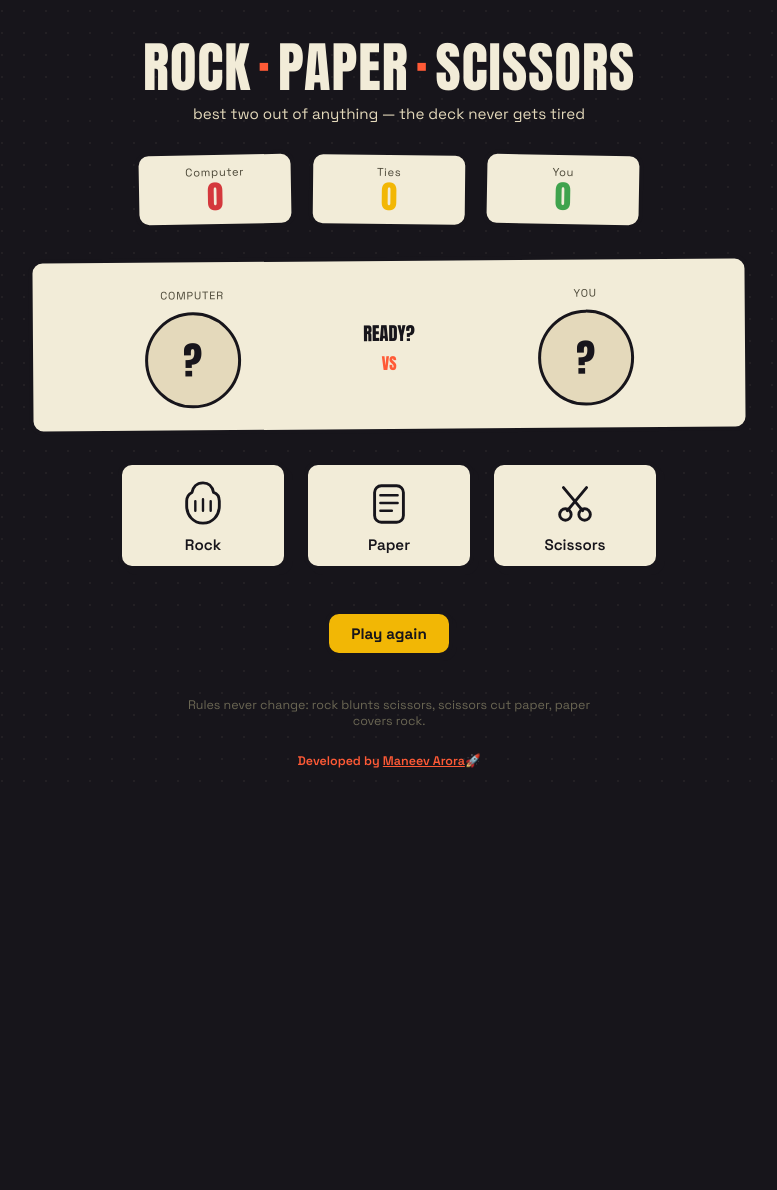
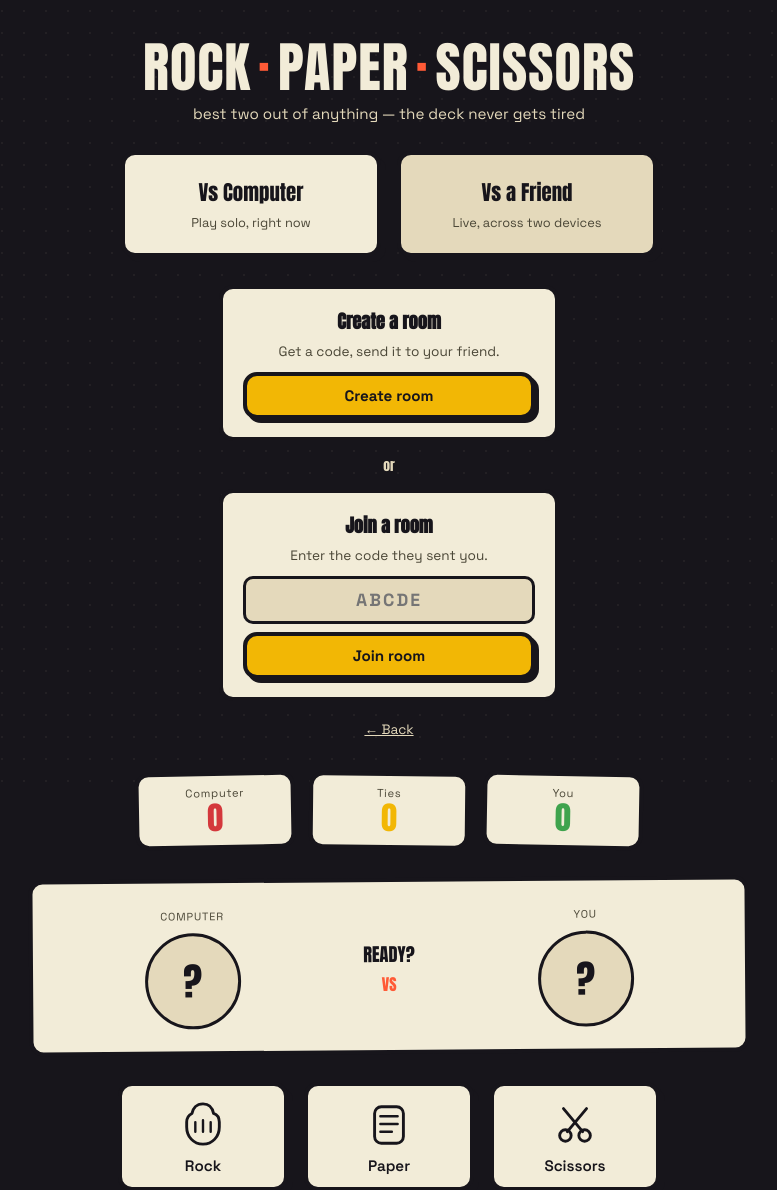
Before and after one commit to MANEEVAR1/Rock-Paper-Scissors-Web-Game, a Flask app: page / in a window 1280 px wide. Shown: the top 1190 px of the page, without its empty margins (251-1028 px from the left). Before the commit the page ends 768 px from the top, so only its background shows below. Run offline with Flask 3, Linux system fonts and the light colour scheme; some libraries are stand-ins or nearby versions.

Commit message:
Game is now 2 player

```diff
--- a/app.py
+++ b/app.py
@@ -1,26 +1,57 @@
 """
 Rock Paper Scissors — Flask backend.
 
-This is your original game logic, ported from a terminal loop into a
-web endpoint. The frontend (templates/index.html, static/script.js)
-calls POST /api/play with the player's choice; this file still owns
-who wins, exactly like your original script did.
+Two modes:
+  - Solo vs Computer: POST /api/play (unchanged from the original version)
+  - Online vs a friend: Socket.IO rooms, so two browsers on two different
+    devices/networks can play a live round against each other.
+
+Room state lives in memory (a plain dict). That's fine for a small game
+like this, but it means rooms disappear if the server restarts, and this
+won't scale past a single server process — good enough for a personal
+project, not for a "real" production game backend.
 """
 
+import random
+import string
+
 from flask import Flask, render_template, request, jsonify
-import random
+from flask_socketio import SocketIO, join_room, leave_room, emit
 
 app = Flask(__name__)
+app.config["SECRET_KEY"] = "rock-paper-scissors-secret"
+socketio = SocketIO(app, cors_allowed_origins="*")
 
 OPTIONS = ("rock", "paper", "scissors")
 BEATS = {"rock": "scissors", "paper": "rock", "scissors": "paper"}
 
+# rooms[code] = {
+#   "players": [sid1, sid2],
+#   "choices": {sid: "rock"/"paper"/"scissors"},
+#   "scores": {sid: int},
+# }
+rooms = {}
 
-def decide(user_choice, comp_choice):
-    """Same rules as your while/elif chain, just returned instead of printed."""
-    if user_choice == comp_choice:
+
+def decide(choice_a, choice_b):
+    """Returns 'a', 'b', or 'tie' — who wins between two arbitrary choices."""
+    if choice_a == choice_b:
         return "tie"
-    return "win" if BEATS[user_choice] == comp_choice else "lose"
+    return "a" if BEATS[choice_a] == choice_b else "b"
+
+
+def generate_room_code():
+    while True:
+        code = "".join(random.choices(string.ascii_uppercase + string.digits, k=5))
+        if code not in rooms:
+            return code
+
+
+def find_room_for_sid(sid):
+    for code, room in rooms.items():
+        if sid in room["players"]:
+            return code, room
+    return None, None
 
 
 @app.route("/")
@@ -30,6 +61,7 @@ def index():
 
 @app.route("/api/play", methods=["POST"])
 def play():
+    """Solo mode: you vs a random computer move."""
     data = request.get_json(force=True) or {}
     user_choice = str(data.get("choice", "")).lower()
 
@@ -37,10 +69,106 @@ def play():
         return jsonify({"error": "Invalid choice"}), 400
 
     comp_choice = random.choice(OPTIONS)
-    result = decide(user_choice, comp_choice)
+    outcome = decide(user_choice, comp_choice)
+    result = "tie" if outcome == "tie" else ("win" if outcome == "a" else "lose")
 
     return jsonify({"computer": comp_choice, "result": result})
 
 
+# ---------------------------------------------------------------------------
+# Online mode — Socket.IO rooms
+# ---------------------------------------------------------------------------
+
+@socketio.on("create_room")
+def handle_create_room():
+    code = generate_room_code()
+    rooms[code] = {"players": [request.sid], "choices": {}, "scores": {request.sid: 0}}
+    join_room(code)
+    emit("room_created", {"code": code})
+
+
+@socketio.on("join_room_request")
+def handle_join_room(data):
+    code = str((data or {}).get("code", "")).upper().strip()
+    room = rooms.get(code)
+
+    if not room:
+        emit("join_error", {"message": "That room code doesn't exist."})
+        return
+    if len(room["players"]) >= 2:
+        emit("join_error", {"message": "That room already has two players."})
+        return
+
+    room["players"].append(request.sid)
+    room["scores"][request.sid] = 0
+    join_room(code)
+
+    emit("game_start", {"room": code}, room=code)
+
+
+@socketio.on("submit_choice")
+def handle_submit_choice(data):
+    code = str((data or {}).get("room", "")).upper().strip()
+    choice = str((data or {}).get("choice", "")).lower()
+    room = rooms.get(code)
+
+    if not room or choice not in OPTIONS or request.sid not in room["players"]:
+        return
+
+    room["choices"][request.sid] = choice
+
+    if len(room["choices"]) < 2:
+        emit("opponent_waiting", room=code, include_self=False)
+        return
+
+    p1, p2 = room["players"]
+    c1, c2 = room["choices"][p1], room["choices"][p2]
+    outcome = decide(c1, c2)
+
+    if outcome != "tie":
+        winner = p1 if outcome == "a" else p2
+        room["scores"][winner] += 1
+
+    for sid in room["players"]:
+        opponent_sid = p2 if sid == p1 else p1
+        if outcome == "tie":
+            personal_result = "tie"
+        else:
+            personal_result = "win" if (outcome == "a") == (sid == p1) else "lose"
+
+        emit(
+            "round_result",
+            {
+                "you": room["choices"][sid],
+                "opponent": room["choices"][opponent_sid],
+                "result": personal_result,
+                "scoreYou": room["scores"][sid],
+                "scoreOpponent": room["scores"][opponent_sid],
+            },
+            room=sid,
+        )
+
+    room["choices"] = {}
+
+
+@socketio.on("leave_room_request")
+def handle_leave_room(data):
+    code = str((data or {}).get("room", "")).upper().strip()
+    room = rooms.get(code)
+    if room and request.sid in room["players"]:
+        leave_room(code)
+        emit("opponent_left", room=code)
+        rooms.pop(code, None)
+
+
+@socketio.on("disconnect")
+def handle_disconnect():
+    code, room = find_room_for_sid(request.sid)
+    if room:
+        leave_room(code)
+        emit("opponent_left", room=code)
+        rooms.pop(code, None)
+
+
 if __name__ == "__main__":
-    app.run(debug=True)
+    socketio.run(app, debug=True)
--- a/requirements.txt
+++ b/requirements.txt
@@ -1,2 +1,6 @@
 Flask==3.0.3
+Flask-SocketIO==5.3.6
+python-socketio==5.11.2
 gunicorn==22.0.0
+gevent==24.2.1
+gevent-websocket==0.10.1
--- a/static/script.js
+++ b/static/script.js
@@ -1,7 +1,8 @@
 /* =========================================================
    Rock · Paper · Scissors — client logic
-   Talks to the Flask backend at POST /api/play, which owns
-   the actual game rules (see app.py).
+   Two modes:
+     - "computer": POST /api/play (unchanged solo mode)
+     - "online":   Socket.IO rooms, two browsers playing live
 ========================================================= */
 
 const ICONS = {
@@ -14,8 +15,26 @@ const COUNT_STEPS = ["ROCK", "PAPER", "SCISSORS", "SHOOT!"];
 const COUNT_STEP_MS = 380;
 
 const els = {
+  modeSelect: document.getElementById("mode-select"),
+  modeComputer: document.getElementById("mode-computer"),
+  modeOnline: document.getElementById("mode-online"),
+
+  lobby: document.getElementById("lobby"),
+  createRoomBtn: document.getElementById("create-room-btn"),
+  roomCodeDisplay: document.getElementById("room-code-display"),
+  roomCodeValue: document.getElementById("room-code-value"),
+  hostStatus: document.getElementById("host-status"),
+  joinCodeInput: document.getElementById("join-code-input"),
+  joinRoomBtn: document.getElementById("join-room-btn"),
+  lobbyError: document.getElementById("lobby-error"),
+  lobbyBack: document.getElementById("lobby-back"),
+
+  scoreboard: document.getElementById("scoreboard"),
+  scoreLabelRival: document.getElementById("score-label-rival"),
   ring: document.getElementById("ring"),
+  controls: document.getElementById("controls"),
   banner: document.getElementById("banner"),
+  fighterTagRival: document.getElementById("fighter-tag-rival"),
   cpuStage: document.getElementById("cpu-stage"),
   youStage: document.getElementById("you-stage"),
   cpuShape: document.getElementById("cpu-shape"),
@@ -24,14 +43,73 @@ const els = {
   scoreTie: document.getElementById("score-tie"),
   scoreYou: document.getElementById("score-you"),
   picks: Array.from(document.querySelectorAll(".pick")),
+
   afterword: document.getElementById("afterword"),
   afterwordText: document.getElementById("afterword-text"),
   playAgain: document.getElementById("play-again"),
+  leaveMatch: document.getElementById("leave-match"),
 };
 
 const score = { cpu: 0, tie: 0, you: 0 };
 let busy = false;
+let mode = null; // "computer" | "online"
+let socket = null;
+let roomCode = null;
+let awaitingOnlineResult = false;
 
+/* ---------------------------------------------------------
+   Screen management
+--------------------------------------------------------- */
+function showMode(newMode) {
+  mode = newMode;
+  score.cpu = 0;
+  score.tie = 0;
+  score.you = 0;
+  updateScoreboard();
+
+  els.modeSelect.hidden = true;
+  els.lobby.hidden = true;
+  els.scoreboard.hidden = false;
+  els.ring.hidden = false;
+  els.controls.hidden = false;
+  els.afterword.hidden = true;
+
+  els.leaveMatch.hidden = newMode !== "online";
+  els.scoreLabelRival.textContent = newMode === "online" ? "Opponent" : "Computer";
+  els.fighterTagRival.textContent = newMode === "online" ? "OPPONENT" : "COMPUTER";
+
+  resetStages();
+  setBanner(newMode === "online" ? "MATCHED! READY?" : "READY?");
+}
+
+function showLobby() {
+  els.modeSelect.hidden = true;
+  els.lobby.hidden = false;
+  els.lobbyError.hidden = true;
+  els.hostStatus.hidden = true;
+  els.roomCodeDisplay.hidden = true;
+  els.joinCodeInput.value = "";
+}
+
+function backToModeSelect() {
+  if (socket) {
+    if (roomCode) socket.emit("leave_room_request", { room: roomCode });
+    socket.disconnect();
+    socket = null;
+  }
+  roomCode = null;
+  mode = null;
+  els.lobby.hidden = true;
+  els.scoreboard.hidden = true;
+  els.ring.hidden = true;
+  els.controls.hidden = true;
+  els.afterword.hidden = true;
+  els.modeSelect.hidden = false;
+}
+
+/* ---------------------------------------------------------
+   Shared banner / stage helpers
+--------------------------------------------------------- */
 function setBanner(text, cls) {
   els.banner.className = "ring__banner" + (cls ? " " + cls : "");
   els.banner.textContent = text;
@@ -42,14 +120,57 @@ function setButtonsDisabled(disabled) {
 }
 
 function resetStages() {
-  els.cpuShape.textContent = "?";
-  els.youShape.textContent = "?";
   els.cpuShape.innerHTML = "?";
   els.youShape.innerHTML = "?";
   els.cpuStage.className = "fighter__stage";
   els.youStage.className = "fighter__stage";
 }
 
+function updateScoreboard() {
+  els.scoreCpu.textContent = score.cpu;
+  els.scoreTie.textContent = score.tie;
+  els.scoreYou.textContent = score.you;
+}
+
+function cap(word) {
+  return word.charAt(0).toUpperCase() + word.slice(1);
+}
+
+function reveal(userChoice, rivalChoice, result, rivalNoun) {
+  els.youShape.innerHTML = ICONS[userChoice];
+  els.cpuShape.innerHTML = ICONS[rivalChoice];
+  els.youStage.classList.add("reveal");
+  els.cpuStage.classList.add("reveal");
+
+  if (result === "win") {
+    els.youStage.classList.add("win");
+    els.cpuStage.classList.add("lose");
+    setBanner("YOU WIN!", "win");
+    score.you += 1;
+    els.ring.classList.add("shake");
+  } else if (result === "lose") {
+    els.youStage.classList.add("lose");
+    els.cpuStage.classList.add("win");
+    setBanner("YOU LOSE", "lose");
+    score.cpu += 1;
+    els.ring.classList.add("shake");
+  } else {
+    els.youStage.classList.add("tie");
+    els.cpuStage.classList.add("tie");
+    setBanner("IT'S A TIE", "tie");
+    score.tie += 1;
+  }
+
+  setTimeout(() => els.ring.classList.remove("shake"), 420);
+  updateScoreboard();
+
+  els.afterwordText.textContent = `You threw ${cap(userChoice)}, ${rivalNoun} threw ${cap(rivalChoice)}.`;
+  els.afterword.hidden = false;
+}
+
+/* ---------------------------------------------------------
+   Mode: vs Computer (REST)
+--------------------------------------------------------- */
 function runCountdown() {
   return new Promise((resolve) => {
     let i = 0;
@@ -66,69 +187,25 @@ function runCountdown() {
   });
 }
 
-async function fetchResult(choice) {
+async function fetchComputerResult(choice) {
   const res = await fetch("/api/play", {
     method: "POST",
     headers: { "Content-Type": "application/json" },
     body: JSON.stringify({ choice }),
   });
-  if (!res.ok) {
-    throw new Error("Server didn't like that move.");
-  }
+  if (!res.ok) throw new Error("Server didn't like that move.");
   return res.json();
 }
 
-function reveal(userChoice, data) {
-  els.youShape.innerHTML = ICONS[userChoice];
-  els.cpuShape.innerHTML = ICONS[data.computer];
-  els.youStage.classList.add("reveal");
-  els.cpuStage.classList.add("reveal");
-
-  if (data.result === "win") {
-    els.youStage.classList.add("win");
-    els.cpuStage.classList.add("lose");
-    setBanner("YOU WIN!", "win");
-    score.you += 1;
-    els.ring.classList.add("shake");
-  } else if (data.result === "lose") {
-    els.youStage.classList.add("lose");
-    els.cpuStage.classList.add("win");
-    setBanner("YOU LOSE", "lose");
-    score.cpu += 1;
-    els.ring.classList.add("shake");
-  } else {
-    els.youStage.classList.add("tie");
-    els.cpuStage.classList.add("tie");
-    setBanner("IT'S A TIE", "tie");
-    score.tie += 1;
-  }
-
-  setTimeout(() => els.ring.classList.remove("shake"), 420);
-
-  els.scoreCpu.textContent = score.cpu;
-  els.scoreTie.textContent = score.tie;
-  els.scoreYou.textContent = score.you;
-
-  els.afterwordText.textContent = `You threw ${cap(userChoice)}, the computer threw ${cap(
-    data.computer
-  )}.`;
-  els.afterword.hidden = false;
-}
-
-function cap(word) {
-  return word.charAt(0).toUpperCase() + word.slice(1);
-}
-
-async function handlePick(choice) {
-  if (busy) return;
+async function playAgainstComputer(choice) {
   busy = true;
   setButtonsDisabled(true);
   els.afterword.hidden = true;
   resetStages();
 
   try {
-    const [_, data] = await Promise.all([runCountdown(), fetchResult(choice)]);
-    reveal(choice, data);
+    const [, data] = await Promise.all([runCountdown(), fetchComputerResult(choice)]);
+    reveal(choice, data.computer, data.result, "the computer");
   } catch (err) {
     setBanner("CONNECTION FUMBLED", "lose");
     els.afterwordText.textContent = "Couldn't reach the server — check that the Flask app is running.";
@@ -139,12 +216,111 @@ async function handlePick(choice) {
   }
 }
 
+/* ---------------------------------------------------------
+   Mode: vs Friend (Socket.IO)
+--------------------------------------------------------- */
+function ensureSocket() {
+  if (socket) return socket;
+  socket = io();
+
+  socket.on("room_created", ({ code }) => {
+    roomCode = code;
+    els.roomCodeDisplay.hidden = false;
+    els.roomCodeValue.textContent = code;
+    els.hostStatus.hidden = false;
+  });
+
+  socket.on("join_error", ({ message }) => {
+    els.lobbyError.hidden = false;
+    els.lobbyError.textContent = message;
+  });
+
+  socket.on("game_start", ({ room }) => {
+    roomCode = room;
+    showMode("online");
+  });
+
+  socket.on("opponent_waiting", () => {
+    if (!busy) setBanner("OPPONENT IS READY — YOUR MOVE", "count");
+  });
+
+  socket.on("round_result", (data) => {
+    reveal(data.you, data.opponent, data.result, "your opponent");
+    score.cpu = data.scoreOpponent;
+    score.you = data.scoreYou;
+    updateScoreboard();
+    setButtonsDisabled(false);
+    busy = false;
+    awaitingOnlineResult = false;
+  });
+
+  socket.on("opponent_left", () => {
+    setBanner("OPPONENT LEFT", "lose");
+    els.afterwordText.textContent = "Your opponent disconnected. Start or join a new room to keep playing.";
+    els.afterword.hidden = false;
+    setButtonsDisabled(true);
+    roomCode = null;
+  });
+
+  return socket;
+}
+
+function playOnline(choice) {
+  if (!roomCode) return;
+  busy = true;
+  awaitingOnlineResult = true;
+  setButtonsDisabled(true);
+  els.afterword.hidden = true;
+  resetStages();
+  setBanner("WAITING FOR OPPONENT…", "count");
+  socket.emit("submit_choice", { room: roomCode, choice });
+}
+
+/* ---------------------------------------------------------
+   Wiring
+--------------------------------------------------------- */
+function handlePick(choice) {
+  if (busy) return;
+  if (mode === "computer") {
+    playAgainstComputer(choice);
+  } else if (mode === "online") {
+    playOnline(choice);
+  }
+}
+
 els.picks.forEach((btn) => {
   btn.addEventListener("click", () => handlePick(btn.dataset.choice));
 });
 
+els.modeComputer.addEventListener("click", () => showMode("computer"));
+
+els.modeOnline.addEventListener("click", () => {
+  ensureSocket();
+  showLobby();
+});
+
+els.createRoomBtn.addEventListener("click", () => {
+  els.lobbyError.hidden = true;
+  ensureSocket().emit("create_room");
+});
+
+els.joinRoomBtn.addEventListener("click", () => {
+  const code = els.joinCodeInput.value.trim().toUpperCase();
+  els.lobbyError.hidden = true;
+  if (!code) {
+    els.lobbyError.hidden = false;
+    els.lobbyError.textContent = "Enter a room code first.";
+    return;
+  }
+  ensureSocket().emit("join_room_request", { code });
+});
+
+els.lobbyBack.addEventListener("click", backToModeSelect);
+
 els.playAgain.addEventListener("click", () => {
   els.afterword.hidden = true;
   resetStages();
-  setBanner("READY?");
+  setBanner(mode === "online" ? "READY?" : "READY?");
 });
+
+els.leaveMatch.addEventListener("click", backToModeSelect);
--- a/static/style.css
+++ b/static/style.css
@@ -81,6 +81,150 @@ body {
   margin: 10px 0 0;
   font-size: 0.95rem;
   color: var(--paper-dim);
+}
+
+/* =========================================================
+   Mode select
+========================================================= */
+.mode-select {
+  display: flex;
+  gap: 16px;
+  width: 100%;
+  flex-wrap: wrap;
+  justify-content: center;
+}
+
+.mode-card {
+  flex: 1 1 200px;
+  max-width: 260px;
+  background: var(--paper);
+  color: var(--ink);
+  border: var(--border) solid var(--ink);
+  border-radius: var(--radius);
+  padding: 22px 16px;
+  display: flex;
+  flex-direction: column;
+  align-items: center;
+  gap: 6px;
+  cursor: pointer;
+  font-family: var(--font-body);
+  box-shadow: 5px 5px 0 var(--ink);
+  transition: transform 0.12s ease, box-shadow 0.12s ease;
+}
+
+.mode-card:hover {
+  transform: translate(-2px, -2px);
+  box-shadow: 7px 7px 0 var(--ink);
+}
+
+.mode-card:active {
+  transform: translate(3px, 3px);
+  box-shadow: 2px 2px 0 var(--ink);
+}
+
+.mode-card--alt { background: var(--paper-dim); }
+
+.mode-card__title {
+  font-family: var(--font-display);
+  font-size: 1.3rem;
+}
+
+.mode-card__sub {
+  font-size: 0.8rem;
+  color: #4a4636;
+}
+
+/* =========================================================
+   Online lobby
+========================================================= */
+.lobby {
+  width: 100%;
+  display: flex;
+  flex-direction: column;
+  align-items: center;
+  gap: 14px;
+}
+
+.lobby__panel {
+  width: 100%;
+  max-width: 340px;
+  background: var(--paper);
+  color: var(--ink);
+  border: var(--border) solid var(--ink);
+  border-radius: var(--radius);
+  padding: 18px 20px;
+  text-align: center;
+  display: flex;
+  flex-direction: column;
+  gap: 8px;
+}
+
+.lobby__heading {
+  font-family: var(--font-display);
+  font-size: 1.15rem;
+  margin: 0;
+}
+
+.lobby__text {
+  margin: 0 0 4px;
+  font-size: 0.85rem;
+  color: #4a4636;
+}
+
+.lobby__divider {
+  font-family: var(--font-display);
+  color: var(--paper-dim);
+  font-size: 0.85rem;
+}
+
+.lobby__code {
+  font-family: var(--font-display);
+  font-size: 1.4rem;
+  letter-spacing: 0.08em;
+  color: var(--flame);
+}
+
+.lobby__status {
+  font-size: 0.82rem;
+  color: #4a4636;
+  margin: 0;
+}
+
+.lobby__input {
+  font-family: var(--font-body);
+  font-weight: 700;
+  font-size: 1.1rem;
+  text-align: center;
+  letter-spacing: 0.12em;
+  text-transform: uppercase;
+  padding: 10px;
+  border: 3px solid var(--ink);
+  border-radius: 10px;
+  background: var(--paper-dim);
+  color: var(--ink);
+}
+
+.lobby__input:focus {
+  outline: 3px solid var(--flame);
+  outline-offset: 2px;
+}
+
+.lobby__error {
+  color: var(--berry);
+  font-weight: 600;
+  font-size: 0.85rem;
+  text-align: center;
+}
+
+.lobby__back {
+  background: transparent;
+  border: none;
+  color: var(--paper-dim);
+  font-family: var(--font-body);
+  font-size: 0.85rem;
+  cursor: pointer;
+  text-decoration: underline;
+  padding: 6px;
 }
 
 /* =========================================================
@@ -322,6 +466,13 @@ body {
   font-size: 0.95rem;
 }
 
+.afterword__actions {
+  display: flex;
+  gap: 12px;
+  flex-wrap: wrap;
+  justify-content: center;
+}
+
 .reset {
   font-family: var(--font-body);
   font-weight: 700;
@@ -350,14 +501,9 @@ body {
 }
 
 .credits__byline {
-  margin-top: 24px;
+  margin-top: 6px;
   color: var(--flame);
   font-weight: 600;
-}
-
-.credits__byline a{
-  color: var(--flame);
-  text-decoration: underline;
 }
 
 /* =========================================================
--- a/templates/index.html
+++ b/templates/index.html
@@ -20,9 +20,47 @@
       <p class="marquee__sub">best two out of anything — the deck never gets tired</p>
     </header>
 
-    <section class="scoreboard" aria-label="Scoreboard">
+    <!-- Mode select -->
+    <section class="mode-select" id="mode-select">
+      <button class="mode-card" id="mode-computer">
+        <span class="mode-card__title">Vs Computer</span>
+        <span class="mode-card__sub">Play solo, right now</span>
+      </button>
+      <button class="mode-card mode-card--alt" id="mode-online">
+        <span class="mode-card__title">Vs a Friend</span>
+        <span class="mode-card__sub">Live, across two devices</span>
+      </button>
+    </section>
+
+    <!-- Online lobby -->
+    <section class="lobby" id="lobby" hidden>
+      <div class="lobby__panel">
+        <h2 class="lobby__heading">Create a room</h2>
+        <p class="lobby__text">Get a code, send it to your friend.</p>
+        <button class="reset" id="create-room-btn">Create room</button>
+        <div class="lobby__code" id="room-code-display" hidden>
+          Room code: <span id="room-code-value"></span>
+        </div>
+        <p class="lobby__status" id="host-status" hidden>Waiting for your friend to join…</p>
+      </div>
+
+      <div class="lobby__divider">or</div>
+
+      <div class="lobby__panel">
+        <h2 class="lobby__heading">Join a room</h2>
+        <p class="lobby__text">Enter the code they sent you.</p>
+        <input class="lobby__input" id="join-code-input" maxlength="5" placeholder="ABCDE" autocapitalize="characters" />
+        <button class="reset" id="join-room-btn">Join room</button>
+      </div>
+
+      <p class="lobby__error" id="lobby-error" hidden></p>
+      <button class="lobby__back" id="lobby-back">← Back</button>
+    </section>
+
+    <!-- Scoreboard -->
+    <section class="scoreboard" id="scoreboard" aria-label="Scoreboard" hidden>
       <div class="scoreboard__panel scoreboard__panel--cpu">
-        <span class="scoreboard__label">Computer</span>
+        <span class="scoreboard__label" id="score-label-rival">Computer</span>
         <span class="scoreboard__value" id="score-cpu">0</span>
       </div>
       <div class="scoreboard__panel scoreboard__panel--tie">
@@ -35,9 +73,10 @@
       </div>
     </section>
 
-    <section class="ring" id="ring">
+    <!-- Ring -->
+    <section class="ring" id="ring" hidden>
       <div class="fighter fighter--cpu">
-        <span class="fighter__tag">COMPUTER</span>
+        <span class="fighter__tag" id="fighter-tag-rival">COMPUTER</span>
         <div class="fighter__stage" id="cpu-stage">
           <div class="fighter__shape" id="cpu-shape">?</div>
         </div>
@@ -56,7 +95,8 @@
       </div>
     </section>
 
-    <section class="controls" aria-label="Choose your move">
+    <!-- Controls -->
+    <section class="controls" id="controls" aria-label="Choose your move" hidden>
       <button class="pick" data-choice="rock" id="pick-rock">
         <span class="pick__icon" aria-hidden="true">
           <svg viewBox="0 0 100 100"><path class="pick__ink" d="M50 8c14 0 20 10 22 20 6 2 12 8 12 18v10c0 20-14 36-34 36s-34-16-34-36V46c0-9 5-15 11-18C29 18 36 8 50 8z" fill="var(--paper)" stroke="var(--ink)" stroke-width="6" stroke-linejoin="round"/><path d="M34 46v20M50 42v24M66 46v20" stroke="var(--ink)" stroke-width="5" stroke-linecap="round"/></svg>
@@ -81,16 +121,20 @@
 
     <section class="afterword" id="afterword" hidden>
       <p id="afterword-text"></p>
-      <button class="reset" id="play-again">Play again</button>
+      <div class="afterword__actions">
+        <button class="reset" id="play-again">Play again</button>
+        <button class="lobby__back" id="leave-match" hidden>Leave match</button>
+      </div>
     </section>
 
     <footer class="credits">
       <p>Rules never change: rock blunts scissors, scissors cut paper, paper covers rock.</p>
-      <p class="credits__byline">Developed by <a href="https://www.linkedin.com/in/maneev-arora" target="_blank">Maneev Arora</a>🚀</p>
+      <p class="credits__byline">Developed by Maneev Arora🚀</p>
     </footer>
 
   </main>
 
+  <script src="https://cdn.socket.io/4.7.5/socket.io.min.js"></script>
   <script src="{{ url_for('static', filename='script.js') }}"></script>
 </body>
 </html>
```
